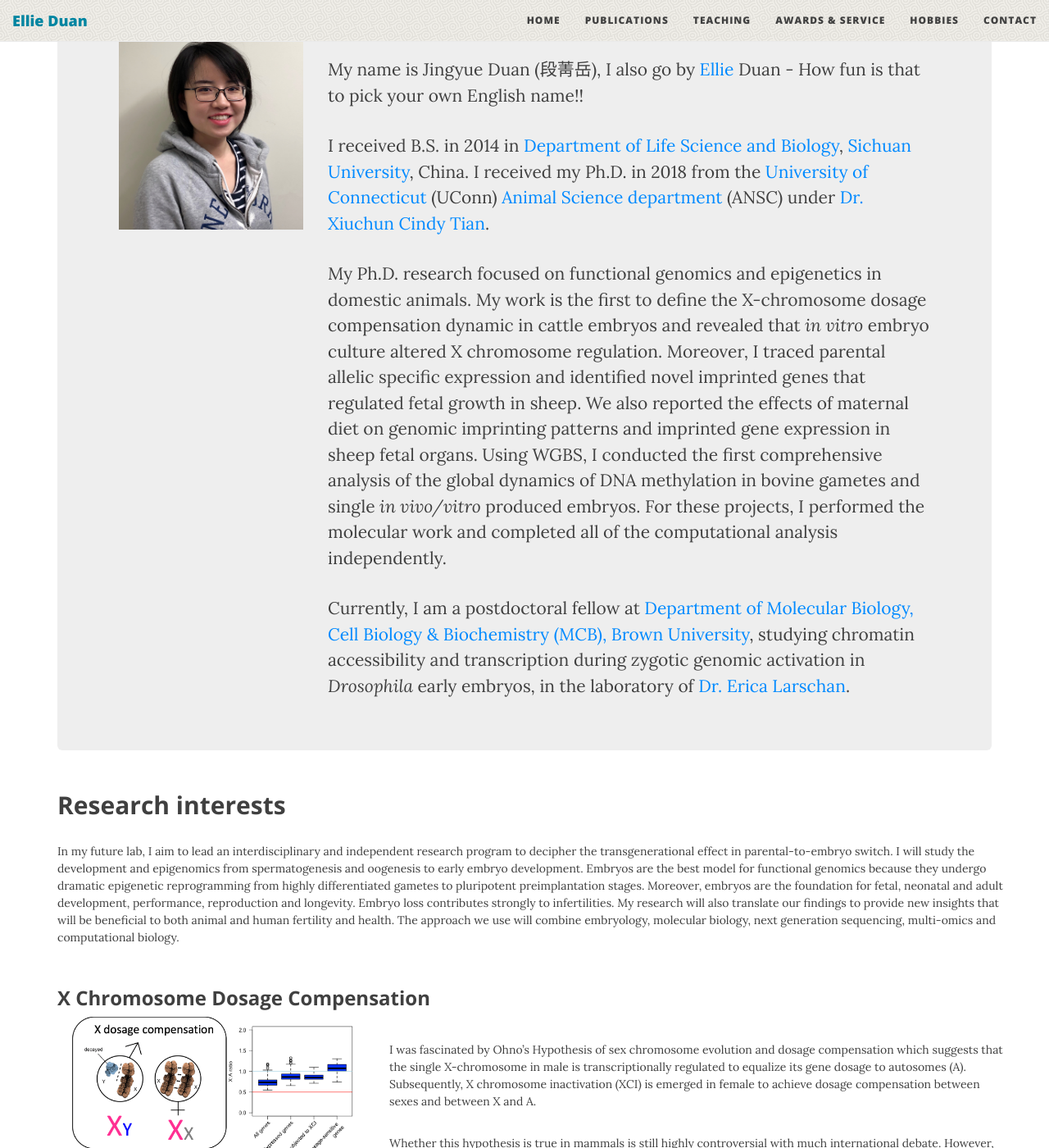
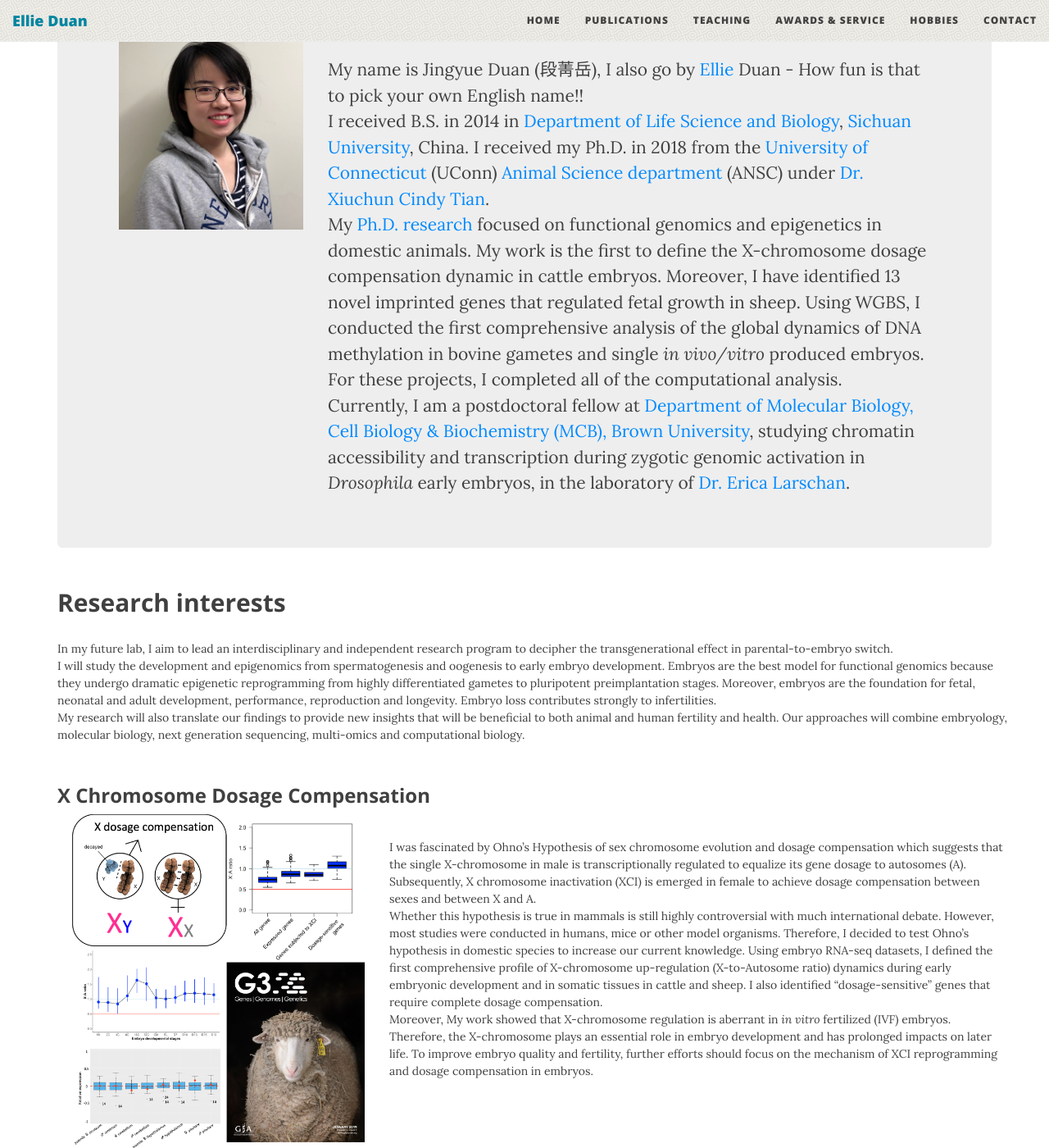
Before and after one commit to EllieDuan/EllieDuan.github.io, a Jekyll site: the page built from index.html, in a window 1280 px wide and 1400 px high, scrolled down 192 px. Shown: the whole window at 82% size. Built offline with Jekyll 4.4.1, drawn with Linux system fonts in a browser that asks for light colours; nearby versions of some CDN libraries; the list of posts is cut into pages by our own code; some of the changed text lies outside the part shown.

Commit message:
update font size

```diff
--- a/index.html
+++ b/index.html
@@ -16,13 +16,10 @@
             </div>
             <div class="col-lg-9">
             	<h2 style="font-weight: bold">About me</h2>
-            		<p> My name is Jingyue Duan (段菁岳), I also go by <a href="https://disney.fandom.com/wiki/Ellie_Fredricksen">Ellie</a> Duan - How fun is that to pick your own English name!!
-            		</p>
-               	<p> I received B.S. in 2014 in <a href="http://international.scu.edu.cn/Home/Index/post/cat_id/49/art_id/354.html">Department of Life Science and Biology</a>, <a href="http://en.scu.edu.cn/">Sichuan University</a>, China. I received my Ph.D. in 2018 from the <a href="https://uconn.edu/">University of Connecticut</a>  (UConn) <a href="http://animalscience.uconn.edu/">Animal Science department</a> (ANSC) under <a href="http://animalscience.uconn.edu/faculty/Xiuchun%20(Cindy)%20Tian.php">Dr. Xiuchun Cindy Tian</a>.
-                </p>
-                <p> My Ph.D. research focused on functional genomics and epigenetics in domestic animals. My work is the first to define the X-chromosome dosage compensation dynamic in cattle embryos and revealed that <i>in vitro</i> embryo culture altered X chromosome regulation. Moreover, I traced parental allelic specific expression and identified novel imprinted genes that regulated fetal growth in sheep. We also reported the effects of maternal diet on genomic imprinting patterns and imprinted gene expression in sheep fetal organs. Using WGBS, I conducted the first comprehensive analysis of the global dynamics of DNA methylation in bovine gametes and single <i>in vivo/vitro</i> produced embryos. For these projects, I performed the molecular work and completed all of the computational analysis independently.
-                </p>
-                <p> Currently, I am a postdoctoral fellow at <a href="https://www.brown.edu/academics/biomed/molecular-cell-biochemistry/"> Department of Molecular Biology, Cell Biology & Biochemistry (MCB), Brown University</a>, studying chromatin accessibility and transcription during zygotic genomic activation in <i> Drosophila </i> early embryos, in the laboratory of <a href="https://vivo.brown.edu/display/elarscha">Dr. Erica Larschan</a>.
+            		<p> My name is Jingyue Duan (段菁岳), I also go by <a href="https://disney.fandom.com/wiki/Ellie_Fredricksen">Ellie</a> Duan - How fun is that to pick your own English name!!<br>
+            		I received B.S. in 2014 in <a href="http://international.scu.edu.cn/Home/Index/post/cat_id/49/art_id/354.html">Department of Life Science and Biology</a>, <a href="http://en.scu.edu.cn/">Sichuan University</a>, China. I received my Ph.D. in 2018 from the <a href="https://uconn.edu/">University of Connecticut</a>  (UConn) <a href="http://animalscience.uconn.edu/">Animal Science department</a> (ANSC) under <a href="http://animalscience.uconn.edu/faculty/Xiuchun%20(Cindy)%20Tian.php">Dr. Xiuchun Cindy Tian</a>. <br>
+                My <a href="https://naturally.uconn.edu/2018/08/01/meet-graduae-student-jingyue-duan/"> Ph.D. research</a> focused on functional genomics and epigenetics in domestic animals. My work is the first to define the X-chromosome dosage compensation dynamic in cattle embryos. Moreover, I have identified 13 novel imprinted genes that regulated fetal growth in sheep. Using WGBS, I conducted the first comprehensive analysis of the global dynamics of DNA methylation in bovine gametes and single <i>in vivo/vitro</i> produced embryos. For these projects, I completed all of the computational analysis.<br>
+                 Currently, I am a postdoctoral fellow at <a href="https://www.brown.edu/academics/biomed/molecular-cell-biochemistry/"> Department of Molecular Biology, Cell Biology & Biochemistry (MCB), Brown University</a>, studying chromatin accessibility and transcription during zygotic genomic activation in <i> Drosophila </i> early embryos, in the laboratory of <a href="https://vivo.brown.edu/display/elarscha">Dr. Erica Larschan</a>.
                 </p>
             </div>
         </div>
@@ -32,7 +29,9 @@
 <div class="container">
     <div class="row">
         <h2 style="font-weight: bold">Research interests</h2>
-       	<p> In my future lab, I aim to lead an interdisciplinary and independent research program to decipher the transgenerational effect in parental-to-embryo switch. I will study the development and epigenomics from spermatogenesis and oogenesis to early embryo development. Embryos are the best model for functional genomics because they undergo dramatic epigenetic reprogramming from highly differentiated gametes to pluripotent preimplantation stages. Moreover, embryos are the foundation for fetal, neonatal and adult development, performance, reproduction and longevity. Embryo loss contributes strongly to infertilities. My research will also translate our findings to provide new insights that will be beneficial to both animal and human fertility and health. The approach we use will combine embryology, molecular biology, next generation sequencing, multi-omics and computational biology.
+       	<p style="font-size:14px"> In my future lab, I aim to lead an interdisciplinary and independent research program to decipher the transgenerational effect in parental-to-embryo switch. <br>
+       	I will study the development and epigenomics from spermatogenesis and oogenesis to early embryo development. Embryos are the best model for functional genomics because they undergo dramatic epigenetic reprogramming from highly differentiated gametes to pluripotent preimplantation stages. Moreover, embryos are the foundation for fetal, neonatal and adult development, performance, reproduction and longevity. Embryo loss contributes strongly to infertilities. <br>
+       	My research will also translate our findings to provide new insights that will be beneficial to both animal and human fertility and health. Our approaches will combine embryology, molecular biology, next generation sequencing, multi-omics and computational biology.
        	</p>
     </div>
     <div class="row align-middle" >
@@ -41,11 +40,9 @@
             <img src="/img/research/x_dosage.png" "float:left;">
         </div>
         <div class="col-lg-8">
-        	<p> I was fascinated by Ohno’s Hypothesis of sex chromosome evolution and dosage compensation which suggests that the single X-chromosome in male is transcriptionally regulated to equalize its gene dosage to autosomes (A). Subsequently, X chromosome inactivation (XCI) is emerged in female to achieve dosage compensation between sexes and between X and A.
-        	</p>
-        	<p> Whether this hypothesis is true in mammals is still highly controversial with much international debate. However, most studies were conducted in humans, mice or other model organisms. Therefore, I decided to test Ohno’s hypothesis in domestic species to increase our current knowledge. Using embryo RNA-seq datasets, I defined the first comprehensive profile of X-chromosome up-regulation (X-to-Autosome ratio) dynamics during early embryonic development and in somatic tissues in cattle and sheep. I also identified “dosage-sensitive” genes that require complete dosage compensation.
-        	</p>
-         	<p> Moreover, My work showed that X-chromosome regulation is aberrant in <i>in vitro</i> fertilized (IVF) embryos. Therefore, the X-chromosome plays an essential role in embryo development and has prolonged impacts on later life. To improve embryo quality and fertility, further efforts should focus on the mechanism of XCI reprogramming and dosage compensation in embryos.
+        	<p style="font-size:14px"> I was fascinated by Ohno’s Hypothesis of sex chromosome evolution and dosage compensation which suggests that the single X-chromosome in male is transcriptionally regulated to equalize its gene dosage to autosomes (A). Subsequently, X chromosome inactivation (XCI) is emerged in female to achieve dosage compensation between sexes and between X and A. <br>
+        	 Whether this hypothesis is true in mammals is still highly controversial with much international debate. However, most studies were conducted in humans, mice or other model organisms. Therefore, I decided to test Ohno’s hypothesis in domestic species to increase our current knowledge. Using embryo RNA-seq datasets, I defined the first comprehensive profile of X-chromosome up-regulation (X-to-Autosome ratio) dynamics during early embryonic development and in somatic tissues in cattle and sheep. I also identified “dosage-sensitive” genes that require complete dosage compensation. <br>
+        	 Moreover, My work showed that X-chromosome regulation is aberrant in <i>in vitro</i> fertilized (IVF) embryos. Therefore, the X-chromosome plays an essential role in embryo development and has prolonged impacts on later life. To improve embryo quality and fertility, further efforts should focus on the mechanism of XCI reprogramming and dosage compensation in embryos.
           </p>
     </div>
  </div>
@@ -55,9 +52,9 @@
             <img src="/img/research/sheep_imprinting.png">
         </div>
         <div class="col-lg-8">
-        	<p> At UConn ANSC, there is a well-established <a href="https://today.uconn.edu/school-stories/maternal-nutrition-across-generations-livestock/"> sheep model </a> to study trans-generational effect of maternal nutrition during pregnancy. I used this model to study the effects of maternal diets on genomic imprinting patterns and genes expression.
-        	</p>
-          <p> I developed the entire de novo bioinformatics analysis in this project. I first identified informative single nucleotide polymorphisms (SNPs) to trace all genes’ parental origins, and then tested for their allelic expression biases. In total, I identified 13 novel imprinted genes in sheep and I validated seven genes by independent methods. Moreover, I also characterized four novel imprinted clusters. Although the maternal nutrition did not seem to change the genomic imprinting patterns, I found that maternal nutrition significantly altered imprinted gene expression levels, revealing that gene expression and genomic imprinting are regulated through different epigenetic mechanisms. These results demonstrated that there is a trans-generational effect of maternal diet on fetal development on the epigenetic level and stressed the importance of a balanced diet during pregnancy.
+        	<p style="font-size:14px"> At UConn ANSC, there is a well-established <a href="https://today.uconn.edu/school-stories/maternal-nutrition-across-generations-livestock/"> sheep model </a> to study trans-generational effect of maternal nutrition during pregnancy. I used this model to study the effects of maternal diets on genomic imprinting patterns and genes expression. <br>
+        	I developed the entire de novo bioinformatics analysis in this project. I first identified informative single nucleotide polymorphisms (SNPs) to trace all genes’ parental origins, and then tested for their allelic expression biases. In total, I identified 13 novel imprinted genes in sheep and I validated seven genes by independent methods. Moreover, I also characterized four novel imprinted clusters. Although the maternal nutrition did not seem to change the genomic imprinting patterns, I found that maternal nutrition significantly altered imprinted gene expression levels, revealing that gene expression and genomic imprinting are regulated through different epigenetic mechanisms.<br>
+        	These results demonstrated that there is a trans-generational effect of maternal diet on fetal development on the epigenetic level and stressed the importance of a balanced diet during pregnancy.
           </p>
         </div>
     </div>
@@ -67,9 +64,9 @@
             <img src="/img/research/bovine_WGBS.png">
         </div>
         <div class="col-lg-8">
-        	<p> In the last year of my Ph.D., I initiated a collaborative research project to profile the methylome in bovine single pre-implantation embryos using RNA-seq, reduced representative bisulfite sequencing (RRBS) and whole genome bisulfite sequencing (WGBS).
-        	</p>
-          <p>I preformed the entire de novo bioinformatics analysis for the WGBS project. We found that after fertilization, the major wave of genome-wide DNA demethylation was complete at the 8-cell stage when de novo methylation became prominent. Sperm and oocytes had numerous differentially methylated regions (DMRs) which were enriched in intergenic regions. DMRs were also identified between <i>in vivo</i> and <i>in vitro</i> matured oocytes. This is the first comprehensive analysis of the global dynamics of DNA methylation in bovine gametes and single early embryos. I provided new insight into the epigenetics of embryos produced by assisted reproduction such as <i>in vitro</i> fertilization as well as models for human early embryos for which studies on  <i>in vivo</i> development are extremely limited.
+        	<p style="font-size:14px"> In the last year of my Ph.D., I initiated a collaborative research project to profile the methylome in bovine single pre-implantation embryos using RNA-seq, reduced representative bisulfite sequencing (RRBS) and whole genome bisulfite sequencing (WGBS). <br>
+        	I preformed the entire <i>de novo</i> bioinformatics analysis for the WGBS project. We found that after fertilization, the major wave of genome-wide DNA demethylation was complete at the 8-cell stage when de novo methylation became prominent. Sperm and oocytes had numerous differentially methylated regions (DMRs) which were enriched in intergenic regions. DMRs were also identified between <i>in vivo</i> and <i>in vitro</i> matured oocytes. <br>
+        	This is the first comprehensive analysis of the global dynamics of DNA methylation in bovine gametes and single early embryos. I provided new insight into the epigenetics of embryos produced by assisted reproduction such as <i>in vitro</i> fertilization as well as models for human early embryos for which studies on  <i>in vivo</i> development are extremely limited.
           </p>
     	</div>
     </div>
```
